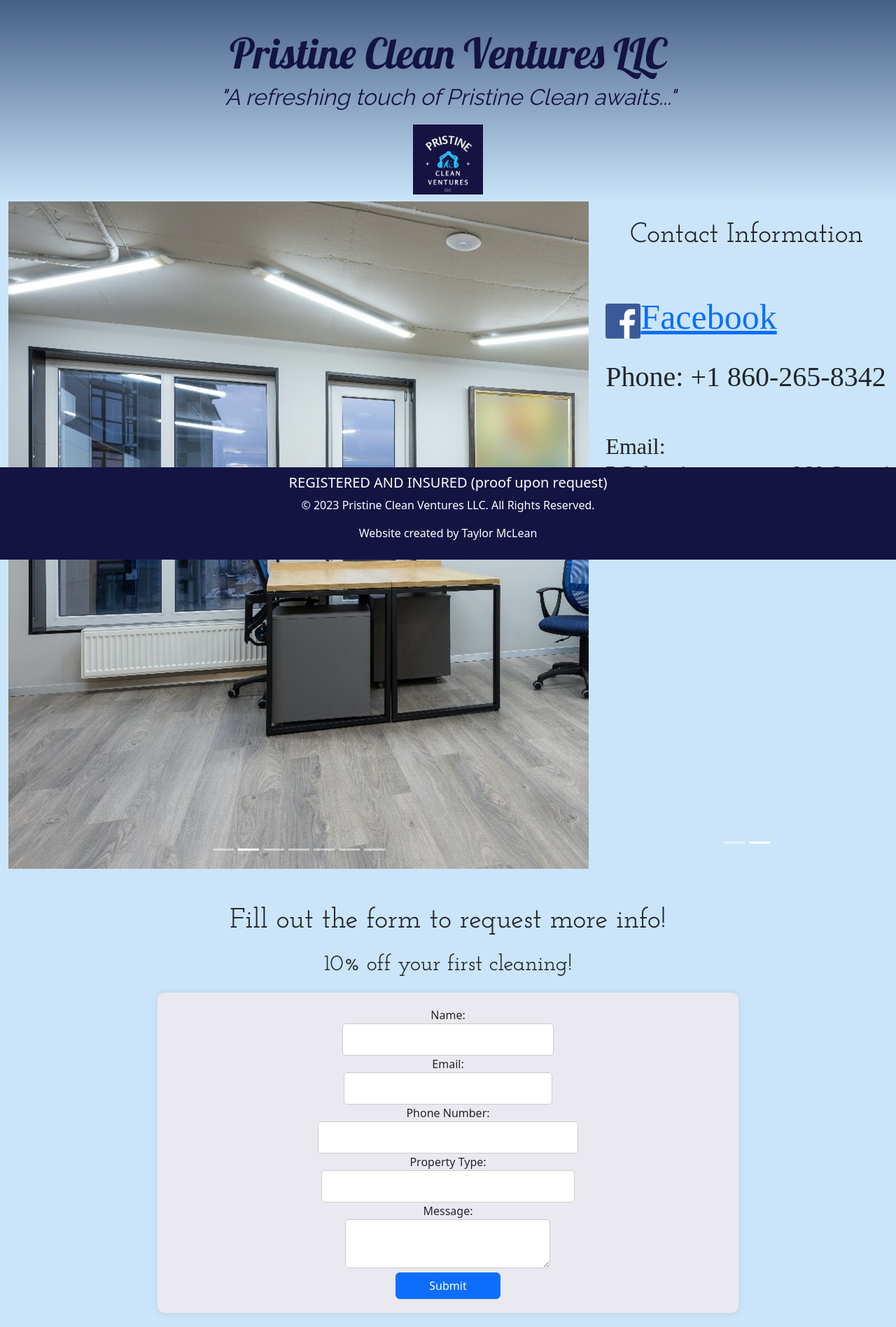
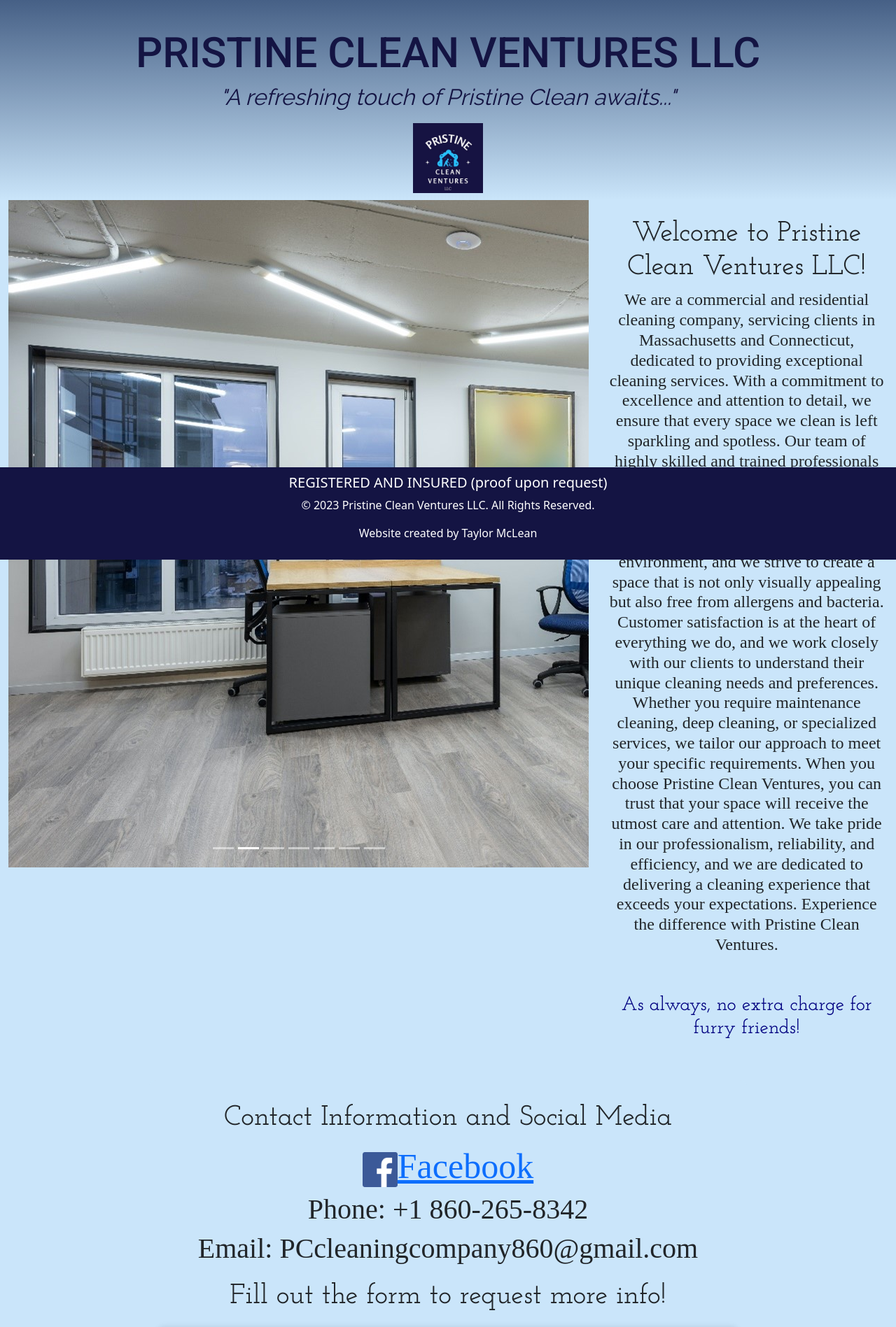
Before and after one commit to taymcl/PristineCleanVenturesLLC, a React (Create React App) app: page / in a window 1280 px wide. Shown: the top 1897 px of the page at 70% size. Built offline with nearby package versions, Linux system fonts and the light colour scheme; a web font is replaced by a local one.

Commit message:
making progress towards revisions

```diff
--- a/src/css/HomePage.css
+++ b/src/css/HomePage.css
@@ -108,8 +108,10 @@
 
 #big-text {
     font-family: 'Josefin Slab', serif;
+    text-align: center;
 }
 
 #small-text {
     font-family: 'Diphylleia', serif;
+    text-align: center;
 }
--- a/src/css/PageHeader.css
+++ b/src/css/PageHeader.css
@@ -3,7 +3,7 @@
   padding: 40px;
   color: #141443;
   text-align: center;
-  font-family: 'Lobster', sans-serif;
+  font-family: 'Roboto', sans-serif;
   font-size: 60px;
 }
 
--- a/src/css/index.css
+++ b/src/css/index.css
@@ -1,5 +1,5 @@
 @import url('https://fonts.googleapis.com/css2?family=Diphylleia&family=Josefin+Slab:wght@500&family=Lobster&family=Playfair+Display:wght@900&family=Raleway&display=swap');
-
+@import url('https://fonts.googleapis.com/css2?family=Roboto:wght@500&display=swap');
 
 body {
   margin: 0;
--- a/src/js/HomePage.js
+++ b/src/js/HomePage.js
@@ -88,8 +88,7 @@
                         </Carousel>
                     </div>
                     <div className="col-md-4" style={{background: "#cae5fa"}}>
-                        <Carousel>
-                            <Carousel.Item>
+                        <div>
                             <br/>
                             <h1 id="big-text" style={{textAlign: "center"}}>Welcome to Pristine Clean Ventures LLC!</h1>
                             <h4 id="small-text">We are a commercial and residential cleaning
@@ -114,34 +113,23 @@
                                 dedicated to delivering a cleaning experience that exceeds your expectations.
                                 Experience the difference with Pristine Clean Ventures.</h4>
                             <br/>
-                                <h3 id="big-text" style={{textAlign: "center", color: "navy"}}>!!!PET FRIENDLY!!!</h3>
+                            <br/>
+                            <h3 id="big-text" style={{textAlign: "center", color: "navy"}}>As always, no extra charge for furry friends!</h3>
                             <br/>
                             <br/>
-                            </Carousel.Item>
-                            <Carousel.Item>
-                                <br/>
-                                <h1  id="big-text" style={{textAlign: "center"}}>Contact Information</h1>
-                                <br/>
-                                <br/>
-                                <a href="https://www.facebook.com/profile.php?id=61554829619727" id="small-text" style={{fontSize: "50px"}}>
+                        </div>
+                    </div>
+                </div>
+                <div className="row justify-content-center" style={{background: "#cae5fa"}}>
+                    <div className="col-md-8 text-overlay" style={{background: "#cae5fa", textAlign: "center"}}>
+                        <h1  id="big-text" style={{textAlign: "center"}}>Contact Information and Social Media</h1>
+                        <a href="https://www.facebook.com/profile.php?id=61554829619727" id="small-text" style={{fontSize: "50px", justifyContent: "center"}}>
                             <img src={facebook} alt="facebook" width={"50px"}/>
                             Facebook
                         </a>
-                                <br/>
-                                <br/>
                         <h1 id="small-text">Phone: +1 860-265-8342</h1>
-                                <br/>
-                                <br/>
-                                <h2 id="small-text">Email: PCcleaningcompany860@gmail.com</h2>
-                                <br/> <br/> <br/> <br/> <br/> <br/> <br/> <br/> <br/> <br/> <br/> <br/> <br/> <br/> <br/> <br/> <br/> <br/> <br/> <br/> <br/> <br/>
-                            </Carousel.Item>
-                        </Carousel>
-                    </div>
-                </div>
-                <div className="row justify-content-center" style={{background: "#cae5fa"}}>
-                    <div className="col-md-8 text-overlay" style={{background: "#cae5fa"}}>
+                        <h1 id="small-text">Email: PCcleaningcompany860@gmail.com</h1>
                         <h1 id="big-text" className="text-center" style={{margin: '20px auto'}}>Fill out the form to request more info!</h1>
-                        <h2 id="big-text" className="text-center" style={{margin: '20px auto'}}>10% off your first cleaning!</h2>
                         <form onSubmit={handleSubmit}>
                             <label>
                                 Name:
--- a/src/js/PageHeader.js
+++ b/src/js/PageHeader.js
@@ -12,7 +12,7 @@
     return (
         <div>
             <div className="header">
-                <h1 className="name">Pristine Clean Ventures LLC</h1>
+                <h1 className="name">PRISTINE CLEAN VENTURES LLC</h1>
                 <h2 className="slogan">"A refreshing touch of Pristine Clean awaits..."</h2>
                 <div className="logo">
                     <img src={logo_image} alt="logo"/>
```
Lines whose indentation alone changed are shown as unchanged.
